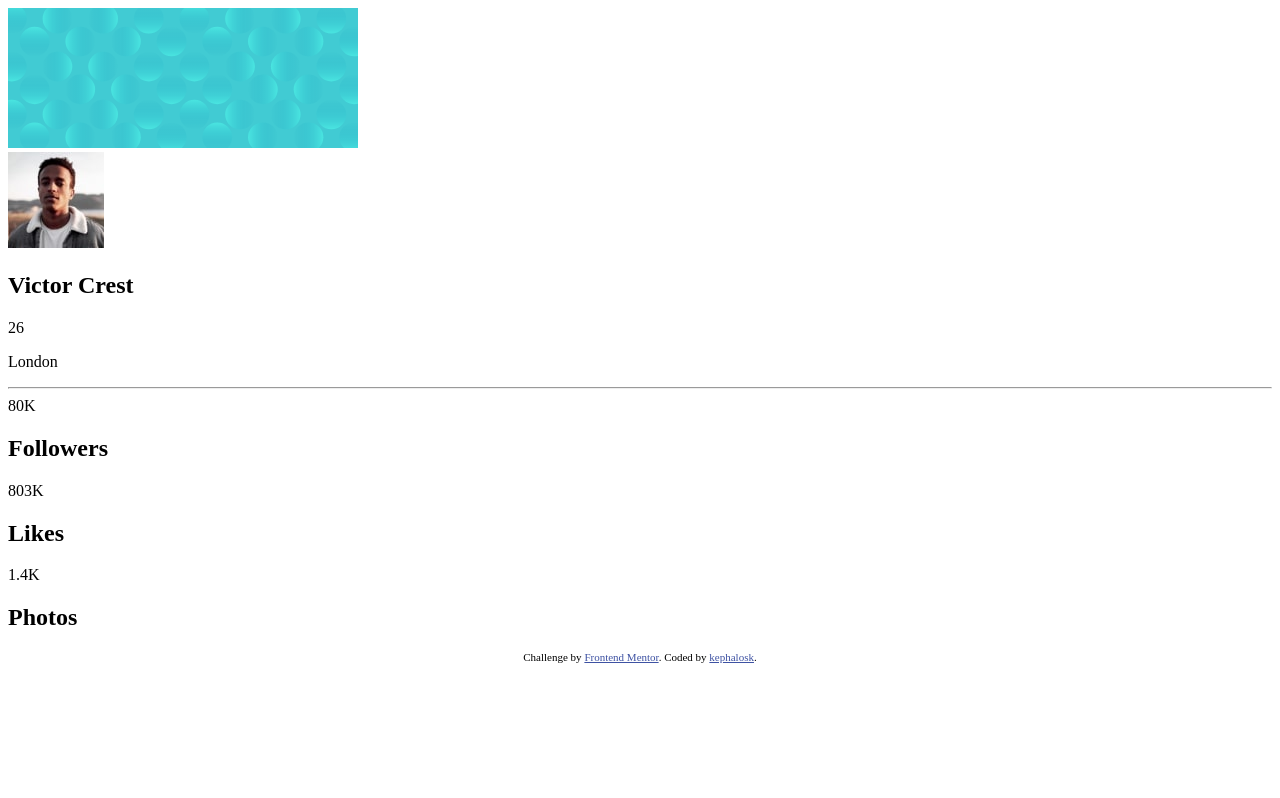
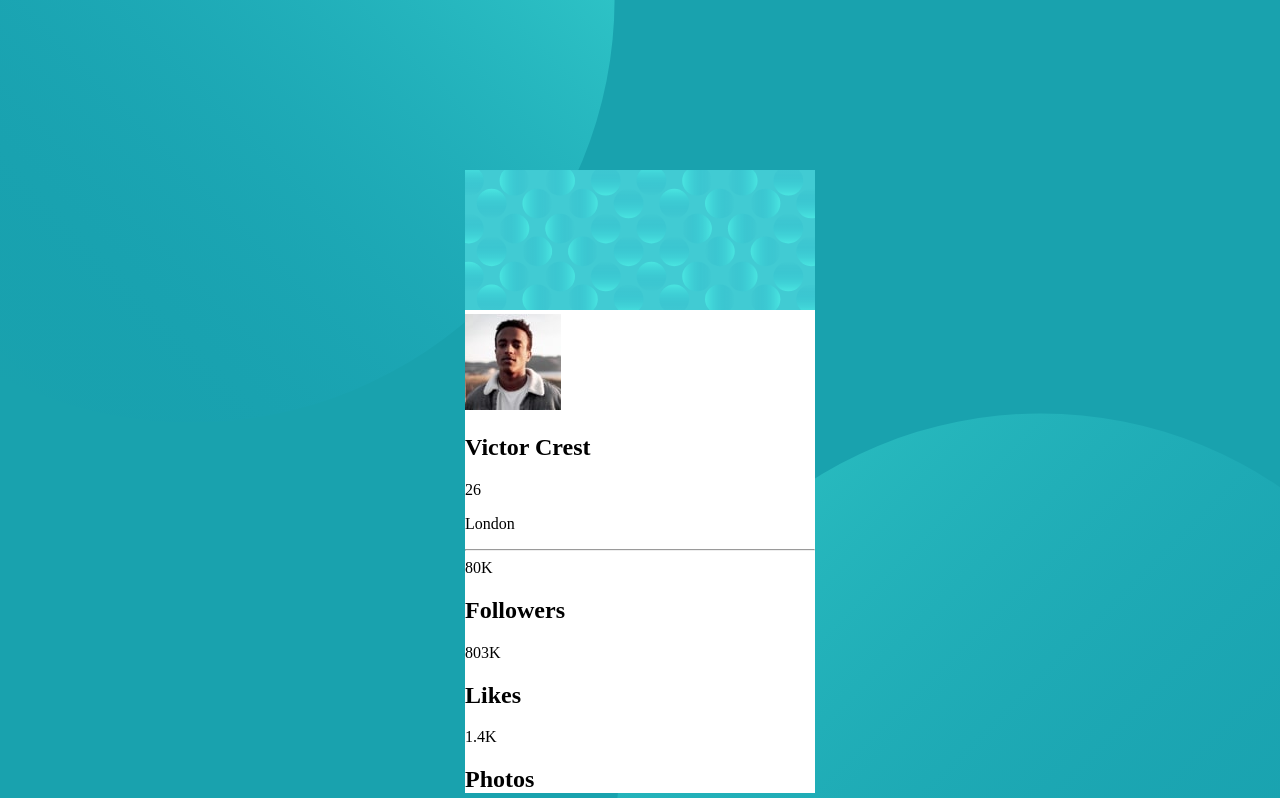
Before and after one commit to kephalosk/profile-card-component, a plain HTML site: page index.html in a window 1280 px wide. Shown: the top 798 px of the page. Drawn offline with Linux system fonts and the light colour scheme.

Commit message:
set background styling

```diff
--- a/index.html
+++ b/index.html
@@ -10,8 +10,28 @@
                 font-size: 11px;
                 text-align: center;
             }
+
             .attribution a {
                 color: hsl(228, 45%, 44%);
+            }
+
+            .profileCard {
+                background-color: hsl(0, 0%, 100%);
+                margin: 146px 0;
+            }
+
+            body {
+                align-items: center;
+                background-color: hsl(185, 75%, 39%);
+                background-image: url('images/bg-pattern-top.svg'), url('images/bg-pattern-bottom.svg');
+                background-size: 850px, 850px;
+                background-position: calc(50% - 450px) calc(50% - 490px), calc(50% + 400px) calc(50% + 350px);
+                background-repeat: no-repeat;
+                display: flex;
+                flex-direction: column;
+                justify-content: center;
+                margin: 24px;
+                position: relative;
             }
         </style>
     </head>
```
